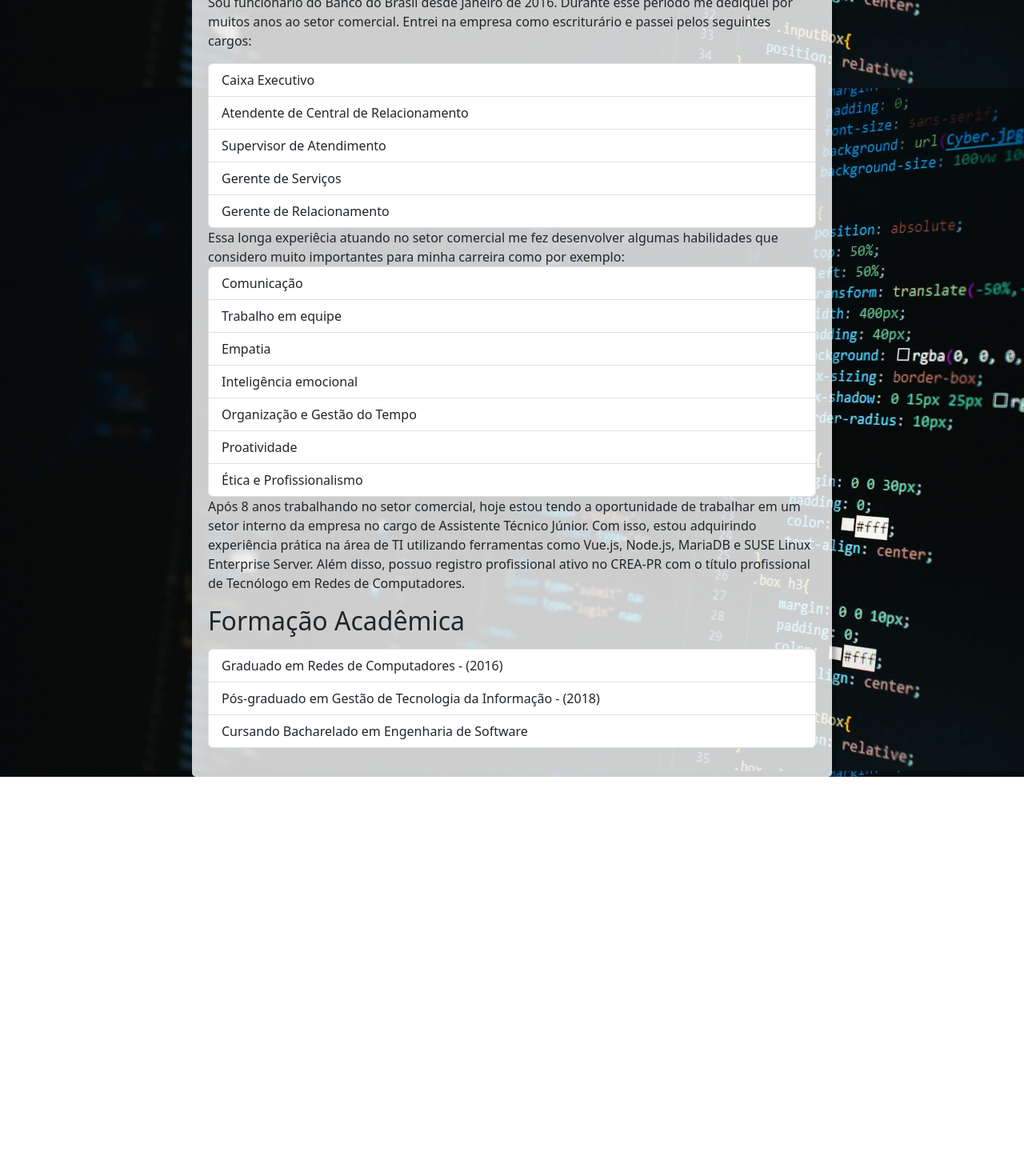
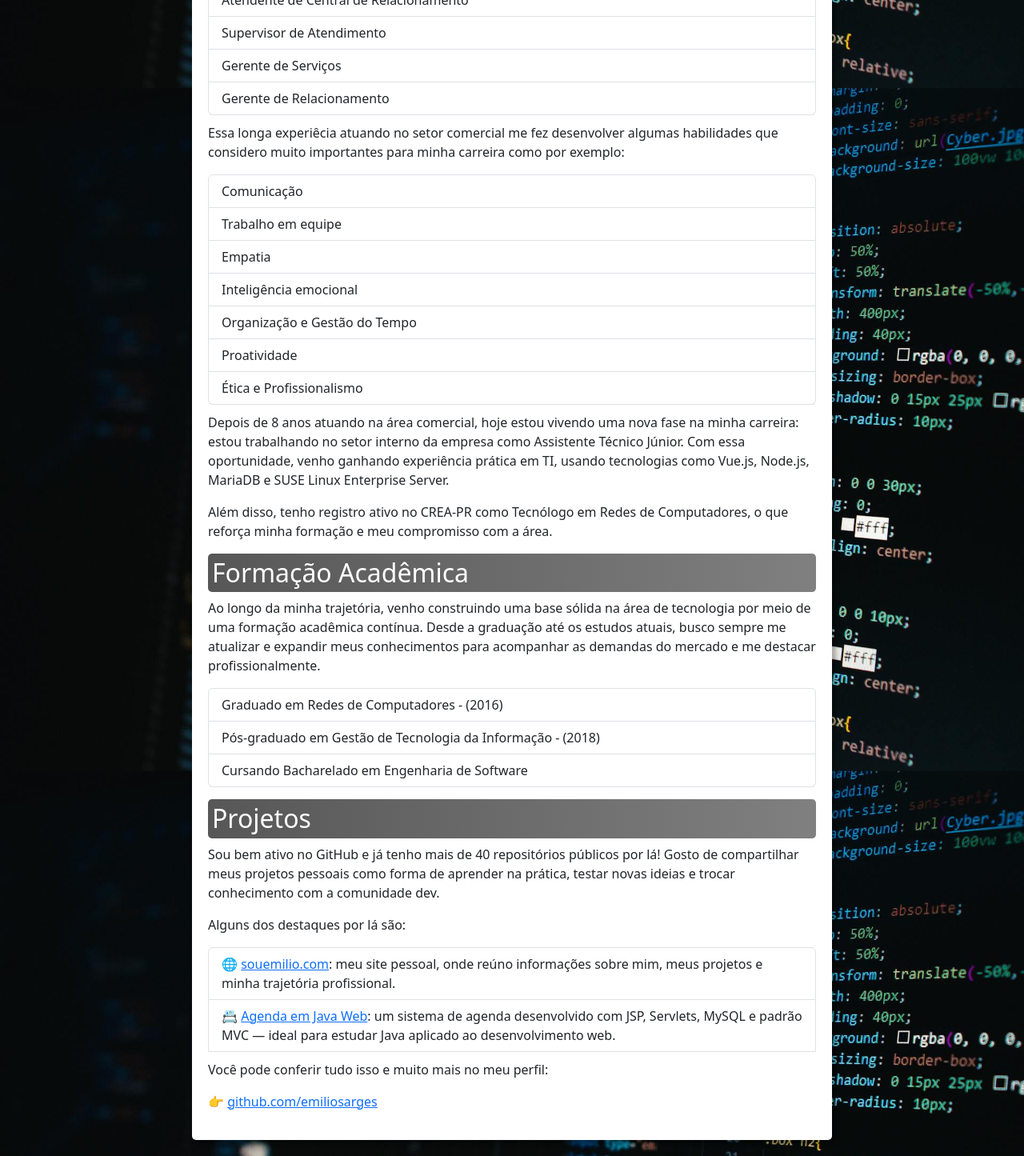
Before and after one commit to emiliosarges/souemilio.com, a plain HTML site: page index.html in a window 1280 px wide. Shown: the part 743-2188 px from the top of the page at 80% size. Before the commit the page ends 1714 px from the top, so only its background shows below. Drawn offline with nearby package versions, Linux system fonts and the light colour scheme.

Commit message:
atualizacao

```diff
--- a/estilos/style.css
+++ b/estilos/style.css
@@ -10,6 +10,26 @@
     padding: 20px;
     border-radius: 0px 0px 5px 5px;
     max-width: 50rem;
-    background-color: rgba(255, 255, 255, 0.795);
+    background-color: rgb(255, 255, 255);
     box-shadow: 5px 5px 5px rgba(0, 0, 0, 0.274);
+    margin-bottom: 20px;
 }
+
+.entreul {
+    padding-top: 10px;
+}
+
+h2 {
+    background: linear-gradient(to right, rgba(0, 0, 0, 0.658), grey);
+    color: white;
+    padding: 5px;
+    border-radius: 5px;
+}
+
+.fotoprincipal {
+    margin: 10px;
+}
+
+.abaixo-lista {
+    margin-top: 15px;
+}
--- a/index.html
+++ b/index.html
@@ -12,26 +12,23 @@
     <header>
         <nav class="navbar navbar-expand-lg bg-body-tertiary" class="navbar bg-dark border-bottom border-body" data-bs-theme="dark">
             <div class="container-fluid">
-              <a class="navbar-brand" href="#">emiliosarges.com</a>
+              <a class="navbar-brand" href="https://souemilio.com">emiliosarges.com</a>
               <button class="navbar-toggler" type="button" data-bs-toggle="collapse" data-bs-target="#navbarNavDropdown" aria-controls="navbarNavDropdown" aria-expanded="false" aria-label="Toggle navigation">
                 <span class="navbar-toggler-icon"></span>
               </button>
               <div class="collapse navbar-collapse" id="navbarNavDropdown">
                 <ul class="navbar-nav">
                   <li class="nav-item">
-                    <a class="nav-link active" aria-current="page" href="#">Sobre mim</a>
+                    <a class="nav-link" aria-current="page" href="#sobre">Sobre mim</a>
                   </li>
                   <li class="nav-item">
-                    <a class="nav-link" href="#">Experiência Profissional</a>
+                    <a class="nav-link" href="#experiencia">Experiência Profissional</a>
                   </li>
                   <li class="nav-item">
-                    <a class="nav-link" href="#">Formação Acadêmica</a>
+                    <a class="nav-link" href="#formacao">Formação Acadêmica</a>
                   </li>
                   <li class="nav-item">
-                    <a class="nav-link" href="#">Cursos Extracurriculares</a>
-                  </li>
-                  <li class="nav-item">
-                    <a class="nav-link" href="#">Projetos</a>
+                    <a class="nav-link" href="#projetos">Projetos</a>
                   </li>
                   <li class="nav-item dropdown">
                     <a class="nav-link dropdown-toggle" href="#" role="button" data-bs-toggle="dropdown" aria-expanded="false">
@@ -51,20 +48,20 @@
 
     <div class="container-fluid principal">
 
-        <div class="text-center">
-            <img src="imagens/emilio-foto1.png" class="rounded mx-auto d-block" alt="foto do autor do site: emilio sarges">
+        <div class="fotoprincipal">
+            <img src="imagens/172302540.jpg" class="rounded mx-auto d-block" alt="foto do autor do site: emilio sarges">
           </div>
+        <section id="sobre">
             <h2>Sobre mim</h2>
-        <p>Sou Emílio Sarges, nascido em 1990, na cidade de Belém, no estado do Pará, com grande paixão por tecnologia, games e fotografia. Sou casado com a Luiza Bonat e venho de uma família dedicada e inspiradora, com meu pai, Emílio Brabo, atuando como bombeiro militar, e minha mãe, Elizabeth Sarges, sendo educadora.
+            <p>Sou o Emílio Sarges, nascido em 1990 em Belém do Pará. Sempre fui apaixonado por tecnologia, games e fotografia. Sou casado com a Luiza Bonat e venho de uma família que me inspira todos os dias: meu pai, Emílio Brabo, é bombeiro militar, e minha mãe, Elizabeth Sarges, é educadora.</p>
+            <p>Levo a vida de forma ativa e determinada — musculação, ciclismo e jiu-jitsu fazem parte da minha rotina e me ensinaram muito sobre disciplina, foco e trabalho em equipe.</p>
 
-        Sou uma pessoa dinâmica e determinada, com um estilo de vida ativo, praticando musculação, ciclismo e jiu-jitsu. Essas atividades refletem meu comprometimento com a disciplina, o foco e o trabalho em equipe, características que trago para minha vida profissional.
+            <p>Na área de tecnologia, estou sempre em movimento, buscando aprender, criar e encontrar soluções inovadoras para os desafios do dia a dia. Gosto de colocar energia e criatividade em tudo o que faço, e estou pronto para encarar projetos que exigem dedicação e excelência, sempre com muita vontade de fazer a diferença.</p>
+        </section>
 
-        Minha paixão por tecnologia me motiva a estar sempre em busca de aprendizado contínuo e de novas soluções para os desafios do dia a dia.
-
-        Estou pronto para contribuir com minhas habilidades e energia em projetos que demandem dedicação, criatividade e excelência.</p>
-
+        <section id="experiencia">
             <h2>Experiência Profissional</h2>
-        <p>Sou funcionário do Banco do Brasil desde Janeiro de 2016. Durante esse período me dediquei por muitos anos ao setor comercial. Entrei na empresa como escriturário e passei pelos seguintes cargos:
+            <p>Trabalho no Banco do Brasil desde janeiro de 2016. Ao longo desses anos, me dediquei bastante ao setor comercial, onde tive a chance de aprender e crescer profissionalmente. Entrei na empresa como escriturário e, desde então, venho construindo minha trajetória passando por diferentes cargos e desafios.</p>
                 <ul class="list-group">
                     <li class="list-group-item">Caixa Executivo</li>
                     <li class="list-group-item">Atendente de Central de Relacionamento</li>
@@ -72,8 +69,8 @@
                     <li class="list-group-item">Gerente de Serviços</li>
                     <li class="list-group-item">Gerente de Relacionamento</li>
                 </ul>
-        Essa longa experiêcia atuando no setor comercial me fez desenvolver algumas habilidades que considero muito importantes para minha carreira como por exemplo:
-            <ul class="list-group">
+            <p class="entreul">Essa longa experiêcia atuando no setor comercial me fez desenvolver algumas habilidades que considero muito importantes para minha carreira como por exemplo:</p>
+                <ul class="list-group lista">
                     <li class="list-group-item">Comunicação</li>
                     <li class="list-group-item">Trabalho em equipe</li>
                     <li class="list-group-item">Empatia</li>
@@ -82,19 +79,34 @@
                     <li class="list-group-item">Proatividade</li>
                     <li class="list-group-item">Ética e Profissionalismo</li>
               </ul>
-        Após 8 anos trabalhando no setor comercial, hoje estou tendo a oportunidade de trabalhar em um setor interno da empresa no cargo de Assistente Técnico Júnior. Com isso, estou adquirindo experiência prática na área de TI utilizando ferramentas como Vue.js, Node.js, MariaDB e SUSE Linux Enterprise Server. Além disso, possuo registro profissional ativo no CREA-PR com o título profissional de Tecnólogo em Redes de Computadores.
-        </p>
+            <p class="entreul">Depois de 8 anos atuando na área comercial, hoje estou vivendo uma nova fase na minha carreira: estou trabalhando no setor interno da empresa como Assistente Técnico Júnior. Com essa oportunidade, venho ganhando experiência prática em TI, usando tecnologias como Vue.js, Node.js, MariaDB e SUSE Linux Enterprise Server.</p>
+            <p>Além disso, tenho registro ativo no CREA-PR como Tecnólogo em Redes de Computadores, o que reforça minha formação e meu compromisso com a área.</p>
+        </section>
 
+
+        <section id="formacao">
             <h2>Formação Acadêmica</h2>
-        <p>
-            <ul class="list-group">
+            <p>Ao longo da minha trajetória, venho construindo uma base sólida na área de tecnologia por meio de uma formação acadêmica contínua. Desde a graduação até os estudos atuais, busco sempre me atualizar e expandir meus conhecimentos para acompanhar as demandas do mercado e me destacar profissionalmente.</p>
+                <ul class="list-group lista">
                     <li class="list-group-item">Graduado em Redes de Computadores - (2016)</li>
                     <li class="list-group-item">Pós-graduado em Gestão de Tecnologia da Informação - (2018)</li>
                     <li class="list-group-item">Cursando Bacharelado em Engenharia de Software </li>
+              </ul>
+        </section>
 
+        <section id="projetos">
+              <h2 class="abaixo-lista">Projetos</h2>
+              <p>
+                Sou bem ativo no GitHub e já tenho mais de 40 repositórios públicos por lá! Gosto de compartilhar meus projetos pessoais como forma de aprender na prática, testar novas ideias e trocar conhecimento com a comunidade dev.
+              </p>
+              <p>Alguns dos destaques por lá são:</p>
+              <ul class="list-group lista">
+                <li class="list-group-item">🌐 <a href="https://github.com/emiliosarges/souemilio.com">souemilio.com</a>: meu site pessoal, onde reúno informações sobre mim, meus projetos e minha trajetória profissional.</li>
+                <li class="list-group-item">📇 <a href="https://github.com/emiliosarges/projeto-agenda">Agenda em Java Web</a>: um sistema de agenda desenvolvido com JSP, Servlets, MySQL e padrão MVC — ideal para estudar Java aplicado ao desenvolvimento web.</li>
+                <p  class="entreul">Você pode conferir tudo isso e muito mais no meu perfil:</p>
+                <p>👉 <a href="github.com/emiliosarges">github.com/emiliosarges</a></p>
             </ul>
-        </p>
-
+        </section>
 
     </div>
 
```
Also changed, not shown: imagens/172302540.jpg (added), imagens/image.png (added), imagens/unnamed.jpg (added). Lines whose indentation alone changed are shown as unchanged.
